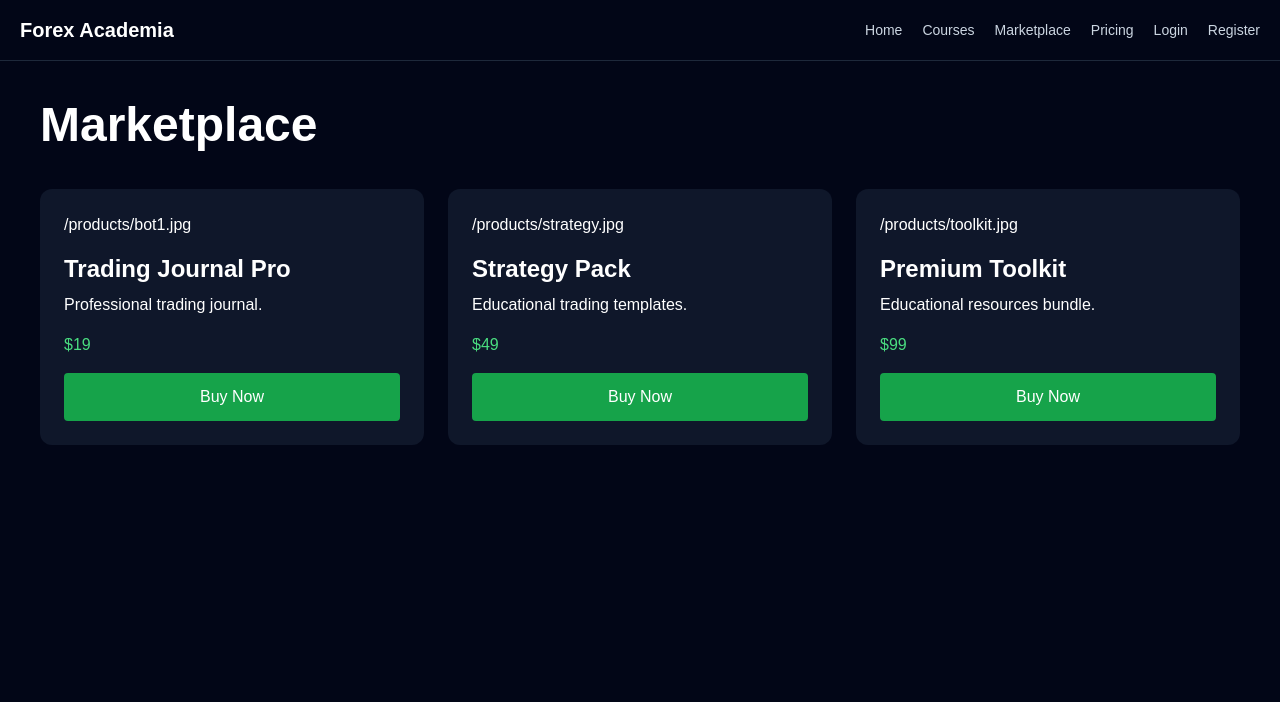
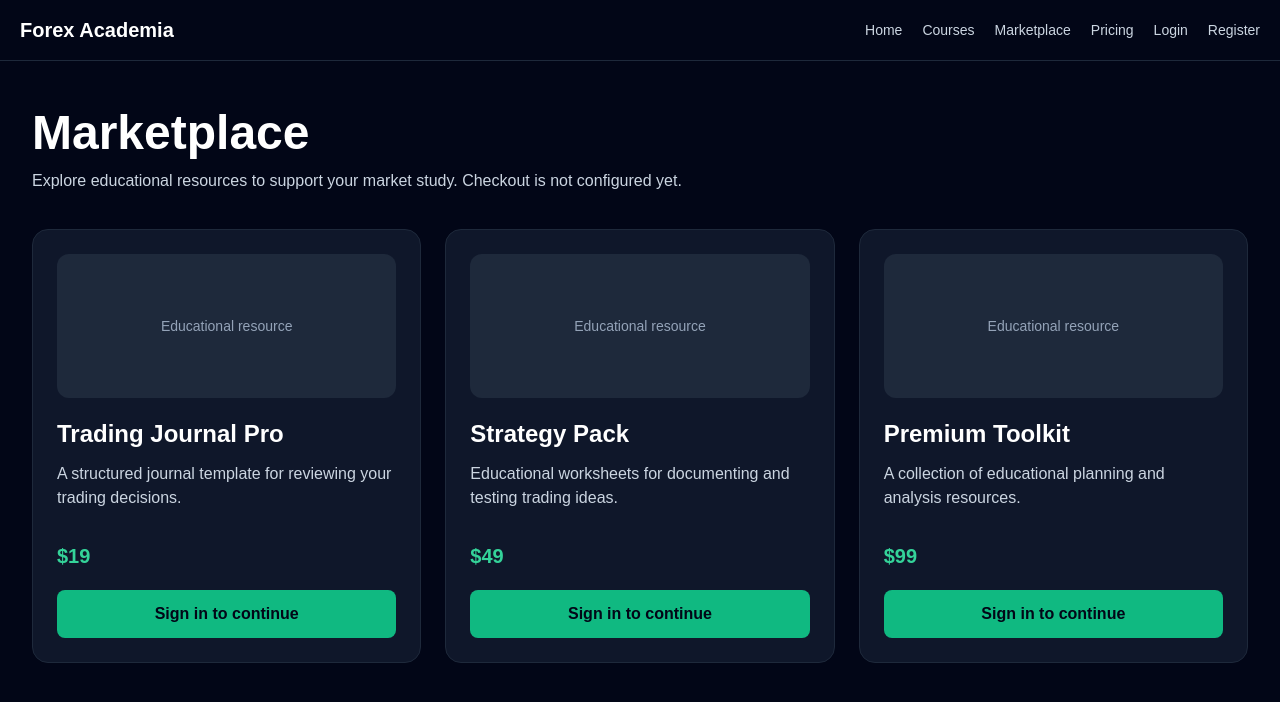
Before and after one commit to bethanyhellen210-alt/FOREX-ACADEMIA-, a Next.js app: page /marketplace in a window 1280 px wide. Shown: the top 702 px of the page. Built offline with nearby package versions, Linux system fonts and the light colour scheme.

Commit message:
Repair broken JSX and navigation for deployment

```diff
--- a/app/marketplace/page.tsx
+++ b/app/marketplace/page.tsx
@@ -1,86 +1,32 @@
+import Link from "next/link";
 import Navbar from "@/components/Navbar";
+
+const resources = [
+  { title: "Trading Journal Pro", description: "A structured journal template for reviewing your trading decisions.", price: "$19" },
+  { title: "Strategy Pack", description: "Educational worksheets for documenting and testing trading ideas.", price: "$49" },
+  { title: "Premium Toolkit", description: "A collection of educational planning and analysis resources.", price: "$99" },
+];
 
 export default function Marketplace() {
   return (
     <>
       <Navbar />
-
-      <main className="min-h-screen bg-slate-950 text-white p-10">
-
-        <h1 className="text-5xl font-bold mb-10">
-          Marketplace
-        </h1>
-
-        <div className="grid md:grid-cols-3 gap-6">
-
-          <div className="bg-slate-900 p-6 rounded-xl">
-
-            /products/bot1.jpg
-
-            <h2 className="text-2xl font-bold mt-4">
-              Trading Journal Pro
-            </h2>
-
-            <p className="mt-2">
-              Professional trading journal.
-            </p>
-
-            <p className="text-green-400 mt-4">
-              $19
-            </p>
-
-            <button className="w-full mt-4 bg-green-600 p-3 rounded">
-              Buy Now
-            </button>
-
+      <main className="min-h-screen bg-slate-950 px-5 py-12 text-white sm:px-8">
+        <div className="mx-auto max-w-7xl">
+          <h1 className="text-4xl font-bold sm:text-5xl">Marketplace</h1>
+          <p className="mt-3 max-w-2xl text-slate-300">Explore educational resources to support your market study. Checkout is not configured yet.</p>
+          <div className="mt-9 grid gap-6 md:grid-cols-3">
+            {resources.map((resource) => (
+              <article key={resource.title} className="rounded-2xl border border-slate-800 bg-slate-900 p-6">
+                <div className="flex h-36 items-center justify-center rounded-xl bg-slate-800 text-sm text-slate-400">Educational resource</div>
+                <h2 className="mt-5 text-2xl font-bold">{resource.title}</h2>
+                <p className="mt-3 min-h-16 text-slate-300">{resource.description}</p>
+                <p className="mt-4 text-xl font-semibold text-emerald-400">{resource.price}</p>
+                <Link href="/login" className="mt-5 block rounded-lg bg-emerald-500 px-4 py-3 text-center font-semibold text-slate-950">Sign in to continue</Link>
+              </article>
+            ))}
           </div>
-
-          <div className="bg-slate-900 p-6 rounded-xl">
-
-            /products/strategy.jpg
-
-            <h2 className="text-2xl font-bold mt-4">
-              Strategy Pack
-            </h2>
-
-            <p className="mt-2">
-              Educational trading templates.
-            </p>
-
-            <p className="text-green-400 mt-4">
-              $49
-            </p>
-
-            <button className="w-full mt-4 bg-green-600 p-3 rounded">
-              Buy Now
-            </button>
-
-          </div>
-
-          <div className="bg-slate-900 p-6 rounded-xl">
-
-            /products/toolkit.jpg
-
-            <h2 className="text-2xl font-bold mt-4">
-              Premium Toolkit
-            </h2>
-
-            <p className="mt-2">
-              Educational resources bundle.
-            </p>
-
-            <p className="text-green-400 mt-4">
-              $99
-            </p>
-
-            <button className="w-full mt-4 bg-green-600 p-3 rounded">
-              Buy Now
-            </button>
-
-          </div>
-
         </div>
-
       </main>
     </>
   );
```
